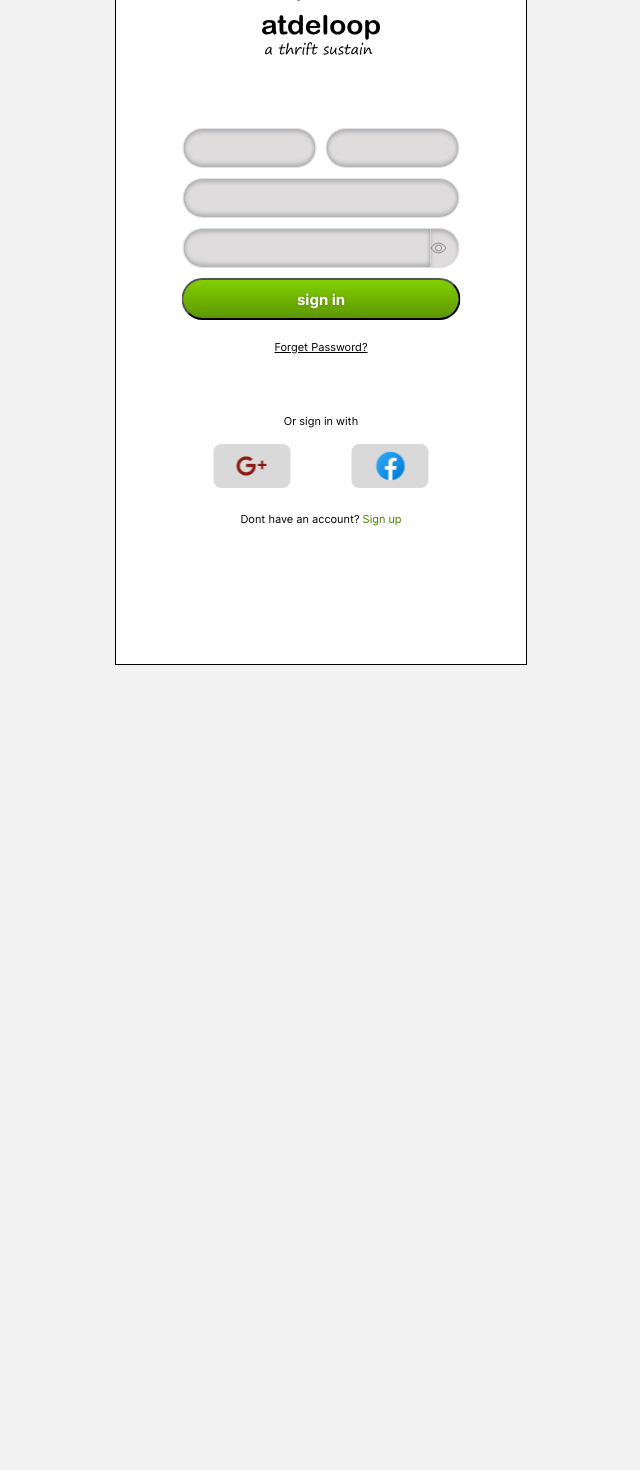
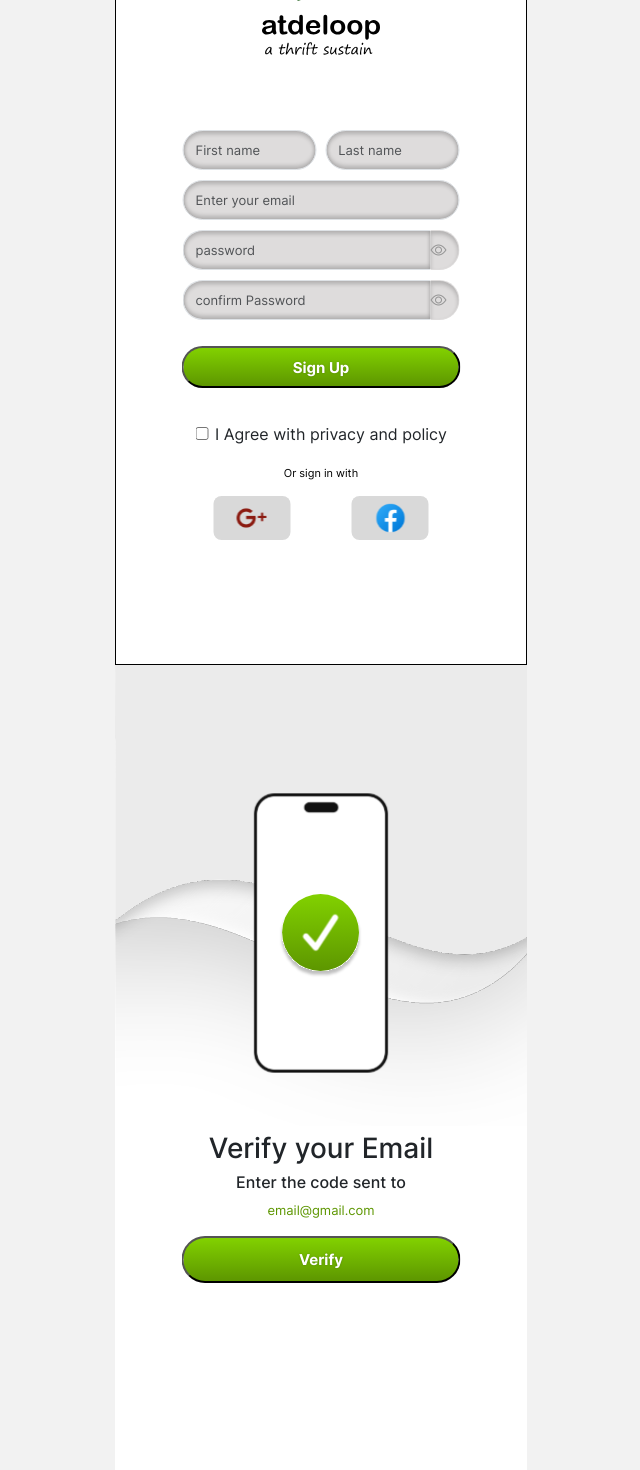
Before and after one commit to Norman5353/atdeloop, a Vue app: page / in a window 1280 px wide. Shown: the part 3040-4510 px from the top of the page, without its empty margins (319-959 px from the left). Before the commit the page ends 3705 px from the top, so only its background shows below. Built offline with nearby package versions, Linux system fonts and the light colour scheme.

Commit message:
before codeInput Group

```diff
--- a/src/App.vue
+++ b/src/App.vue
@@ -4,6 +4,9 @@
 <the-home2></the-home2>
 <sign-in></sign-in>
 <sign-up></sign-up>
+<the-verify></the-verify>
+
+
 </template>
 
 <script>
--- a/src/assets/styles/colors.scss
+++ b/src/assets/styles/colors.scss
@@ -18,3 +18,8 @@ $gray3 : #BFBFBF;
 $gray4 : #747474;
 $green1 : #93C300;
 $green2 : #70B400;
+$green3 : #5D9600 ;
+
+.fGreen3 {
+  color: $green3;
+}
--- a/src/assets/styles/global.scss
+++ b/src/assets/styles/global.scss
@@ -10,26 +10,36 @@ html {
   font-family: Inter;
 }
 
-
 a {
   text-decoration: none !important;
   cursor: pointer;
 }
 
-h1{
+h1 {
   font-size: 24px;
   font-weight: 700 !important;
   /* mobile-size : 28px */
 }
-h2   {
+h2 {
   font-size: 22px;
   font-weight: 500;
   /* mobile-size : 24px */
 }
-h3   {
+h3 {
   font-size: 20px;
   font-weight: 500;
-    /* mobile-size : 24px */
+}
+h4 {
+  font-size: 18px;
+  font-weight: 500;
+}
+h5 {
+  font-size: 16px;
+  font-weight: 500;
+}
+h6 {
+  font-size: 14px;
+  font-weight: 500;
 }
 p {
   font-size: 13px;
@@ -57,14 +67,54 @@ p {
   font-size: 13px;
   /* mobile-size : 16px */
 }
-.fw400{
+.fw400 {
   font-weight: 400;
 }
 
-.fw500{
+.fw500 {
   font-weight: 500;
 }
 
-.section  {
+.section {
   padding: 10px 40px;
 }
+
+input::placeholder {
+  color: #959595;
+  font-family: Inter;
+  font-size: 13px;
+  font-style: normal;
+  font-weight: 400;
+  line-height: normal;
+}
+
+// .custom-checkbox input[type="checkbox"] {
+//   appearance: none;
+//   -webkit-appearance: none;
+//   -moz-appearance: none;
+//   width: 20px;
+//   height: 20px;
+//   border: 1px solid #d9d9d9;
+//   border-radius: 3px;
+//   outline: none;
+//   cursor: pointer;
+//   position: relative;
+// }
+
+// .custom-checkbox input[type="checkbox"]:checked {
+//   background-color: #d9d9d9 !important;
+// }
+
+// .custom-checkbox input[type="checkbox"]:checked + label::before {
+//   content: "\2713";
+//   color: green;
+//   position: absolute;
+//   top: 50%;
+//   left: 50%;
+//   transform: translate(-50%, -50%);
+// }
+
+// .custom-checkbox label {
+//   margin-left: 5px;
+//   cursor: pointer;
+// }
--- a/src/components/Auth/SignIn.vue
+++ b/src/components/Auth/SignIn.vue
@@ -6,14 +6,13 @@
     <div
       class="d-flex justify-content-center flex-column align-items-center btnGroup w-100"
     >
-      <base-form email
-      :placeholder="'email'"
-      ></base-form>
-      <base-form password
-      :placeholder="'password'"></base-form>
+      <base-form email :placeholder="'Email Address'" />
+      <base-form password :placeholder="'password'"></base-form>
       <base-button>sign in</base-button>
 
-      <a class="forgotPassword" @click="showForgetPasswordDialog">Forget Password?</a>
+      <a class="forgotPassword" @click="showForgetPasswordDialog"
+        >Forget Password?</a
+      >
 
       <!-- Include the BaseDialog component and pass the isVisible prop -->
       <base-dialog
@@ -30,7 +29,7 @@
             <a> <img src="../../assets/images/Google Plus.svg" alt="" /></a>
           </div>
           <div class="signInImgWrapper">
-           <a><img src="../../assets/images/Facebook.svg" alt="" /></a>
+            <a><img src="../../assets/images/Facebook.svg" alt="" /></a>
           </div>
         </div>
         <p class="haveAccount mt-4">
@@ -44,7 +43,6 @@
 
 <script>
 export default {
-
   data() {
     return {
       isDialogVisible: false,
@@ -65,15 +63,11 @@ export default {
 <style scoped>
 /* ... (your existing styles) ... */
 </style>
-Make sure you're binding the isVisible prop to the isDialogVisible data property in your SignIn component where you're using the BaseDialog component. This should resolve the missing prop warning and allow the BaseDialog component to correctly receive the visibility information and toggle its display based on isDialogVisible.
-
-
-
-
-
-
-
-
+Make sure you're binding the isVisible prop to the isDialogVisible data property
+in your SignIn component where you're using the BaseDialog component. This
+should resolve the missing prop warning and allow the BaseDialog component to
+correctly receive the visibility information and toggle its display based on
+isDialogVisible.
 
 <style scoped>
 .signUpText {
@@ -152,4 +146,12 @@ p {
     max-height: 42px;
   }
 }
+input::placeholder {
+  color: #959595;
+  font-family: Inter;
+  font-size: 13px;
+  font-style: normal;
+  font-weight: 400;
+  line-height: normal;
+}
 </style>
--- a/src/components/Auth/SignUp.vue
+++ b/src/components/Auth/SignUp.vue
@@ -7,20 +7,19 @@
       class="d-flex justify-content-center flex-column align-items-center btnGroup w-100"
     >
       <div class="d-flex flex-row justify-content-between">
-
-
-        <base-form half></base-form>
-        <base-form half></base-form>
-
+        <base-form half first-name :placeholder="'First name'"></base-form>
+        <base-form half first-name :placeholder="'Last name'"></base-form>
       </div>
 
+      <base-form email :placeholder="'Email Address'" />
+      <base-form password :placeholder="'password'"></base-form>
+      <base-form password :placeholder="'confirm Password'"></base-form>
+      <base-button class="my-3">Sign Up</base-button>
 
-        <base-form email></base-form>
-        <base-form password></base-form>
-        <base-button>sign in</base-button>
-
-        <a class="forgotPassword" @click="showForgetPasswordDialog">Forget Password?</a>
-
+      <div class="custom-checkbox">
+        <input type="checkbox" id="privacy-agreement" />
+        <label for="privacy-agreement">I Agree with privacy and policy</label>
+      </div>
       <!-- Include the BaseDialog component and pass the isVisible prop -->
       <base-dialog
         :isVisible="isDialogVisible"
@@ -39,10 +38,7 @@
             <a><img src="../../assets/images/Facebook.svg" alt="" /></a>
           </div>
         </div>
-          <p class="haveAccount mt-4">
-            Dont have an account?
-            <span> <a class="signUpText" href="">Sign up</a></span>
-          </p>
+
       </div>
     </div>
   </div>
@@ -50,7 +46,6 @@
 
 <script>
 export default {
-
   data() {
     return {
       isDialogVisible: false,
@@ -67,21 +62,21 @@
 };
 </script>
 
-  <!-- Add your existing styles -->
 <style scoped>
-  /* ... (your existing styles) ... */
-  </style>
-  Make sure you're binding the isVisible prop to the isDialogVisible data property in your SignIn component where you're using the BaseDialog component. This should resolve the missing prop warning and allow the BaseDialog component to correctly receive the visibility information and toggle its display based on isDialogVisible.
 
-
-
-
-
-
-
-
-
-  <style scoped>
+base-button {
+  margin-top: 23px;
+}
+#privacy-agreement {
+  margin-right: 7px;
+  margin-top: 23px;
+  color: #000;
+  font-family: Inter;
+  font-size: 13px;
+  font-style: normal;
+  font-weight: 400;
+  line-height: normal;
+}
 .signUpText {
   color: #458200;
   font-family: Inter;
@@ -101,7 +96,7 @@
 }
 
 .signInWith-wrapper {
-    margin-top: 60px;
+  margin-top: 20px;
 }
 .signInWith {
   img {
@@ -158,4 +153,12 @@
     max-height: 42px;
   }
 }
+input::placeholder {
+  color: #959595;
+  font-family: Inter;
+  font-size: 13px;
+  font-style: normal;
+  font-weight: 400;
+  line-height: normal;
+}
 </style>
--- /dev/null
+++ b/src/components/Auth/TheVerify.vue
@@ -0,0 +1,46 @@
+<template>
+  <div class="homePage">
+    <img class="mobileSVG" src="../../assets/images/mobile.svg" alt="" />
+
+    <div class="content">
+        <h3 class="text-nowrap test-center">Verify your Email</h3>
+        <h6 class="text-nowrap test-center">Enter the code sent to</h6>
+        <p class="text-nowrap test-center fGreen3 ">email@gmail.com</p>
+
+
+        <base-button class="">Verify</base-button>
+    </div>
+
+
+  </div>
+</template>
+
+<style scoped>
+.homePage {
+  position: relative;
+  background-image: url(../../assets/images/main-bg-2.svg);
+  height: 926px;
+
+  .mobileSVG {
+    width: 152px;
+    height: 316px;
+    position: absolute;
+    top: 110px;
+    left: 50%;
+    /* Adjust the transform to center the image horizontally */
+    transform: translateX(-50%);
+  }
+
+  .content {
+    position: absolute;
+    display: flex;
+    justify-content: center;
+    align-items: center;
+    flex-direction: column;
+    bottom: 308px;
+    right: 50%;
+    transform: translateX(50%);
+    max-width: 277px;
+  }
+}
+</style>
--- a/src/components/base/BaseForm.vue
+++ b/src/components/base/BaseForm.vue
@@ -32,6 +32,10 @@ export default {
       type: Boolean,
       default: false,
     },
+    email: {
+      type: Boolean,
+      default: false,
+    },
     placeholder: String,
   },
   data() {
@@ -42,32 +46,26 @@ export default {
   },
   computed: {
     isPassword() {
-      return this.password;
+      return this.password; // Corrected from this.isPassword
     },
     isHalf() {
       return this.half;
     },
+    placeholderText() {
+      if (this.email) {
+        return 'Enter your email'; // Customize placeholder for email field
+      }
+      return this.placeholder || ''; // Use provided placeholder or default to an empty string
+    },
   },
   methods: {
     toggleShow() {
-      this.showPassword = !this.showPassword;
-      const inputField = document.getElementById("passwordInput");
-
-      if (!inputField) {
-        // If the input field doesn't have an ID, assign it here
-        const passwordInput = document.querySelector('input[type="password"]');
-        if (passwordInput) {
-          passwordInput.id = "passwordInput";
-          passwordInput.classList.add("inputWhileClicked");
-        }
-      } else {
-        // Toggle the class if the input field already has the ID
-        inputField.classList.toggle("inputWhileClicked");
-      }
+      this.showPassword = !this.showPassword; // Toggle showPassword value
     },
   },
 };
 </script>
+
 
 <style scoped>
 .base-form {
--- a/src/main.js
+++ b/src/main.js
@@ -12,6 +12,7 @@ import TheHome2 from './pages/TheHome2.vue';
 
 import SignIn from './components/Auth/SignIn.vue';
 import SignUp from './components/Auth/SignUp.vue';
+import TheVerify from './components/Auth/TheVerify.vue';
 import BaseForm from './components/base/BaseForm.vue';
 import BaseDialog from './components/base/BaseDialog.vue';
 
@@ -25,6 +26,7 @@ app.component('the-home2', TheHome2);
 
 app.component('sign-in', SignIn);
 app.component('sign-up', SignUp);
+app.component('the-verify', TheVerify);
 app.component('base-form', BaseForm);
 app.component('base-dialog', BaseDialog);
 
```
Also changed, not shown: src/assets/images/main-bg-2.svg (added), src/assets/images/mobile.svg (added). Lines whose indentation alone changed are shown as unchanged.
